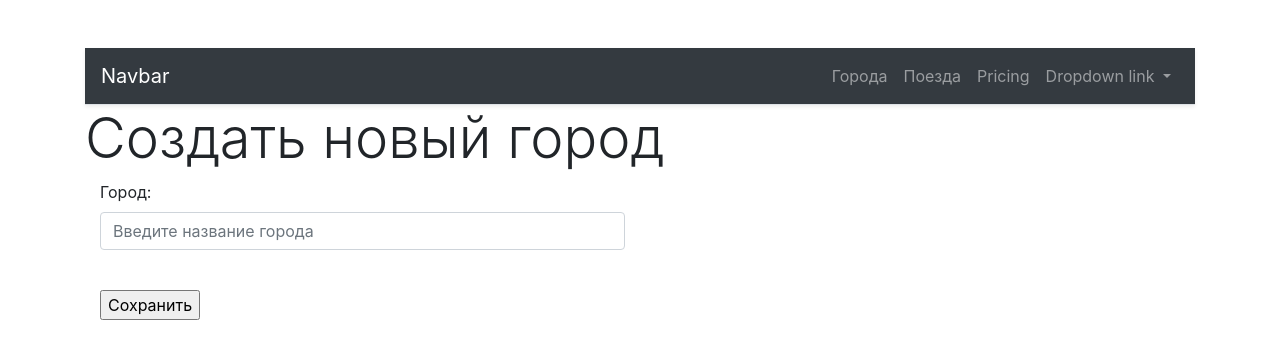
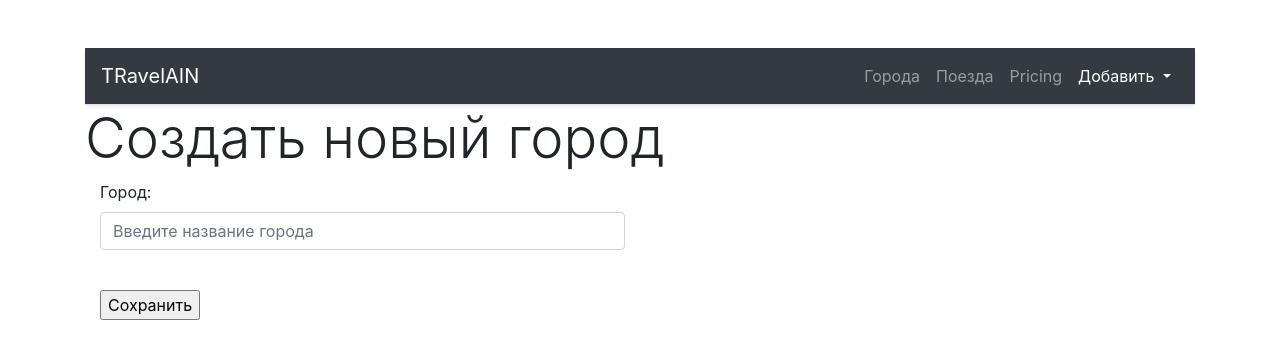
Before and after one commit to RedBullDogE/trainavel_djbasics, a Django app: page /cities/add/ in a window 1280 px wide. Shown: the top 359 px of the page. Run offline with Django 3.2, Linux system fonts and the light colour scheme; some libraries are stand-ins or nearby versions.

Commit message:
Fix highlighting and links, add new menu items to add trains/cities

```diff
--- a/templates/base.html
+++ b/templates/base.html
@@ -1,5 +1,7 @@
 {% url 'city:home' as city_home_url %}
+{% url 'city:add' as city_add_url %}
 {% url 'train:home' as train_home_url %}
+{% url 'train:add' as train_add_url %}
 
 <!doctype html>
 <html lang="en">
@@ -43,7 +45,7 @@
 
     <div class="container">
         <nav class="navbar navbar-expand-lg navbar-dark bg-dark border-bottom shadow-sm">
-            <a class="navbar-brand" href="{% url 'home' %}">Navbar</a>
+            <a class="navbar-brand" href="{% url 'home' %}">TRavelAIN</a>
             <button class="navbar-toggler" type="button" data-toggle="collapse" data-target="#navbarNavDropdown"
                 aria-controls="navbarNavDropdown" aria-expanded="false" aria-label="Toggle navigation">
                 <span class="navbar-toggler-icon"></span>
@@ -63,15 +65,18 @@
                     <li class="nav-item">
                         <a class="nav-link" href="#">Pricing</a>
                     </li>
-                    <li class="nav-item dropdown">
+                    <li class="nav-item dropdown
+                    {% if request.path == train_add_url or request.path == city_add_url %}
+                     active
+                     {% endif %}">
                         <a class="nav-link dropdown-toggle" href="#" id="navbarDropdownMenuLink" role="button"
                             data-toggle="dropdown" aria-haspopup="true" aria-expanded="false">
-                            Dropdown link
+                            Добавить
                         </a>
                         <div class="dropdown-menu" aria-labelledby="navbarDropdownMenuLink">
-                            <a class="dropdown-item" href="#">Action</a>
-                            <a class="dropdown-item" href="#">Another action</a>
-                            <a class="dropdown-item" href="#">Something else here</a>
+                            <a class="dropdown-item" href="{% url 'city:add' %}">Город</a>
+                            <a class="dropdown-item" href="{% url 'train:add' %}">Поезд</a>
+                            <!-- <a class="dropdown-item" href="#">Something else here</a> -->
                         </div>
                     </li>
                 </ul>
```
